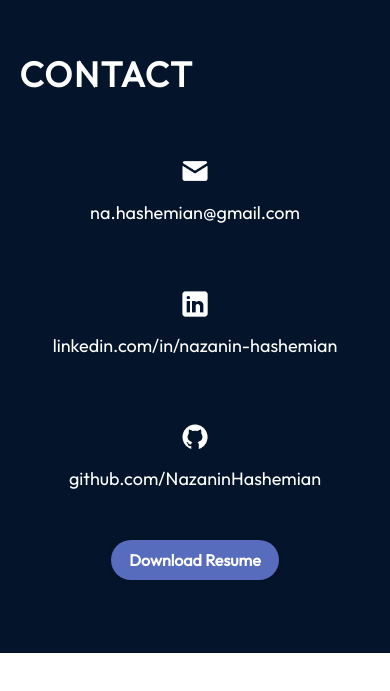
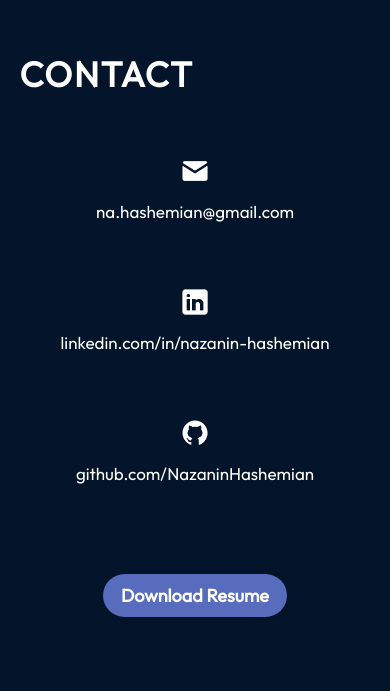
Before and after one commit to NazaninHashemian/portfolio, a React (Vite) app: page / in a window 390 px wide. Shown: the part 6593-7284 px from the top of the page. Before the commit the page ends 7246 px from the top, so only its background shows below. Built offline with nearby package versions, Linux system fonts and the light colour scheme.

Commit message:
Test form layout

```diff
--- a/src/components/Contact/Contact.jsx
+++ b/src/components/Contact/Contact.jsx
@@ -8,6 +8,7 @@ const Contact = () => {
       <h2 className={styles.title}>Contact</h2>
 
       <div className={styles.content}>
+        <div className={styles.leftColumn}>
           <ul className={styles.links}>
             <li className={styles.linkItem}>
               <img src={getImageurl('contact/emailIcon.png')} alt="Email" />
@@ -34,7 +35,6 @@ const Contact = () => {
               </a>
             </li>
           </ul>
-      </div>
 
           <div className={styles.resumeContainer}>
           <a
@@ -48,8 +48,12 @@ const Contact = () => {
             <span className={styles.shortText}>Download Resume</span>
           </a>
           </div>
+        </div>
 
+        <div className={styles.rightColumn}>
         {/* <ContactForm /> */}
+        </div>
+      </div>
     </section>
   );
 };
--- a/src/components/Contact/Contact.module.css
+++ b/src/components/Contact/Contact.module.css
@@ -25,7 +25,22 @@
   flex-direction: row;
   justify-content: space-between;
   align-items: flex-start;
+  gap: 0px;
+}
+
+
+.leftColumn {
+  flex: 1;
+  display: flex;
+  flex-direction: column;
   gap: 40px;
+}
+
+.rightColumn {
+  flex: 1;
+  display: flex;
+  justify-content: center;
+  align-items: center;
 }
 
 .links {
@@ -58,7 +73,7 @@
 }
 
 .linkItem a {
-  font-size: 20px;
+  font-size: 18px;
   text-decoration: none;
   color: var(--color-text);
 }
@@ -117,7 +132,14 @@
 }
 
 /* Responsive styles */
-@media screen and (max-width: 830px) {
+@media screen and (max-width: 1400px) {
+  .resumeButton {
+    font-size: 24px;
+    padding: 10px 18px;
+  }
+}
+
+@media screen and (max-width: 1100px) {
   .container {
     padding-left: 0;
     padding-right: 0;
@@ -141,8 +163,22 @@
   }
 
   .linkItem a {
+    font-size: 17px;
+  }
+
+  .resumeButton {
     font-size: 18px;
+    padding: 10px 18px;
   }
+
+  .leftColumn,
+  .rightColumn {
+    width: 100%;
+  }
+  .leftColumn {
+    margin-bottom: 150px;
+  }
+
 }
 
 @media screen and (max-width: 500px) {
@@ -151,10 +187,10 @@
     margin-right: 5%;
   }
 
-  .resumeButton {
+  /* .resumeButton {
     font-size: 16px;
     padding: 10px 18px;
-  }
+  } */
 
   .fullText {
     display: none;
--- a/src/components/ContactForm/ContactForm.module.css
+++ b/src/components/ContactForm/ContactForm.module.css
@@ -1,12 +1,15 @@
 /* ContactForm.module.css */
+@import '../../vars.css';
+
 .form {
     display: flex;
     flex-direction: column;
     gap: 1rem;
     padding: 1rem;
-    max-width: 500px;
+    max-width: 600px;
+    width: 100%;
     /* margin: 0 auto; */
-    margin:200px auto 0 auto;
+    margin: 1px auto 0 auto;
     background-color: #f9f9f9;
     border-radius: 8px;
   }
@@ -21,8 +24,8 @@
 
   button {
     padding: 0.75rem;
-    background-color: #0070f3;
-    color: white;
+    background-color: var(--color-primary);
+    color: var(--color-text);
     border: none;
     border-radius: 4px;
     cursor: pointer;
```
Lines whose indentation alone changed are shown as unchanged.
